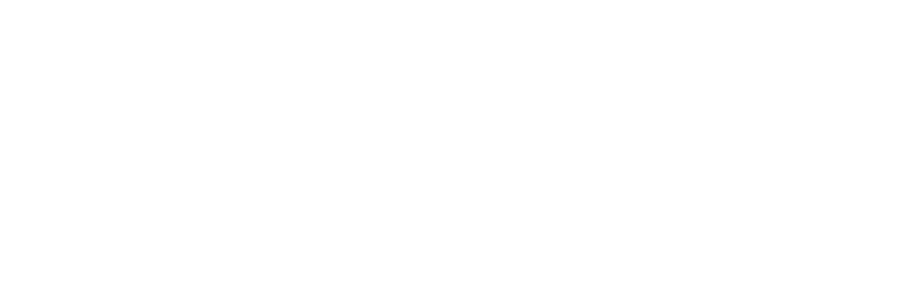
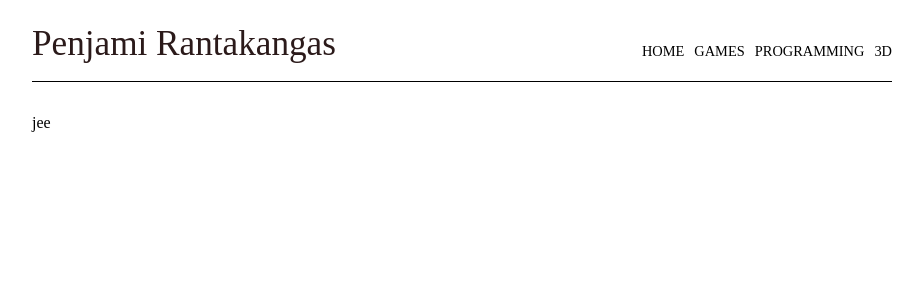
Before and after one commit to Penjami/penjami.github.io, an Angular app: page / in a window 1280 px wide. Shown: the top 300 px of the page, without its empty margins (178-1101 px from the left). Built offline with nearby package versions, Linux system fonts and the light colour scheme.

Commit message:
Add some css styling to the pages.

```diff
--- a/src/app/Home/home-routing.module.ts
+++ b/src/app/Home/home-routing.module.ts
@@ -3,7 +3,7 @@
 import { HomeComponent } from './home.component';
 
 const appSubRoutes: Routes = [
-    { path: '', pathMatch: 'full', redirectTo: 'first', component: HomeComponent },
+    { path: '', pathMatch: 'full', component: HomeComponent },
 ];
 
 
--- a/src/app/app-routing.module.ts
+++ b/src/app/app-routing.module.ts
@@ -2,6 +2,7 @@
 import { RouterModule, Routes } from '@angular/router';
 
 const appRoutes: Routes = [
+    { path: '', pathMatch: 'full', redirectTo: ''}
 ];
 
 @NgModule({
--- a/src/app/app.component.ts
+++ b/src/app/app.component.ts
@@ -4,17 +4,21 @@
 @Component({
   selector: 'app-root',
   template: `
-    <div style="float:right;">
-    </div>
-    <h1>Portfolio</h1>
-    <nav>
-      <a routerLink="/" routerLinkActive="active">Home</a>
-      <a routerLink="/games" routerLinkActive="active">Games</a>
-      <a routerLink="/programming" routerLinkActive="active">Programming</a>
-      <a routerLink="/3d" routerLinkActive="active">3D</a>
-    </nav>
-    <div>
-      <router-outlet></router-outlet>
+    <div id="page-container">
+      <header id="page-header">
+        <a routerLink="/" id="name">Penjami Rantakangas</a>
+        <nav>
+          <ul>
+            <li><a routerLink="/" routerLinkActive="active">Home</a></li>
+            <li><a routerLink="/games" routerLinkActive="active">Games</a></li>
+            <li><a routerLink="/programming" routerLinkActive="active">Programming</a></li>
+            <li><a routerLink="/3d" routerLinkActive="active">3D</a></li>
+          </ul>
+        </nav>
+      </header>
+      <div id="page-content">
+        <router-outlet></router-outlet>
+      </div>
     </div>
   `,
   styles: []
--- a/src/styles.css
+++ b/src/styles.css
@@ -1 +1,73 @@
 /* You can add global styles to this file, and also import other style files */
+article, aside, details, figcaption, figure, footer, header, hgroup, main, nav, section, summary {
+    display: block;
+}
+
+
+
+ul {
+    display: block;
+    list-style-type: disc;
+}
+
+li {
+    display: inline;
+}
+
+#page-container {
+    max-width: 860px;
+    display: flex;
+    margin: auto;
+    padding: 0 1em;
+    flex-direction: column;
+    flex-grow: 1;
+}
+
+#page-header {
+    display: block;
+    float: left;
+    width: 100%;
+    margin: auto;
+    padding: 1em 0 .5em 0;
+    border-bottom: 1px solid #000;
+}
+
+#page-header nav {
+    float: right;
+}
+
+#page-header nav li {
+    padding: 0 0 0 0.7em;
+}
+
+#page-header nav li a {
+    text-decoration: none;
+    color: black;
+}
+
+#page-header ul {
+    text-transform: uppercase;
+    font-size: 90%;
+    text-align: center;
+    padding: 1.3em 0px 0px 5px;
+    margin: 0;
+}
+
+#page-header #name {
+    display: block;
+    float: left;
+    margin: 0px;
+    font-size: 2.2em;
+    color: #2b1a1a;
+    margin-bottom: .25em;
+    border-bottom: 0;
+    text-decoration: none;
+}
+
+#page-content {
+    display: block;
+    float: left;
+    width: 100%;
+    margin: auto;
+    padding-top: 2em;
+}
```
Also changed, not shown: 17 other files (tests, documents, lock files or other folders).
